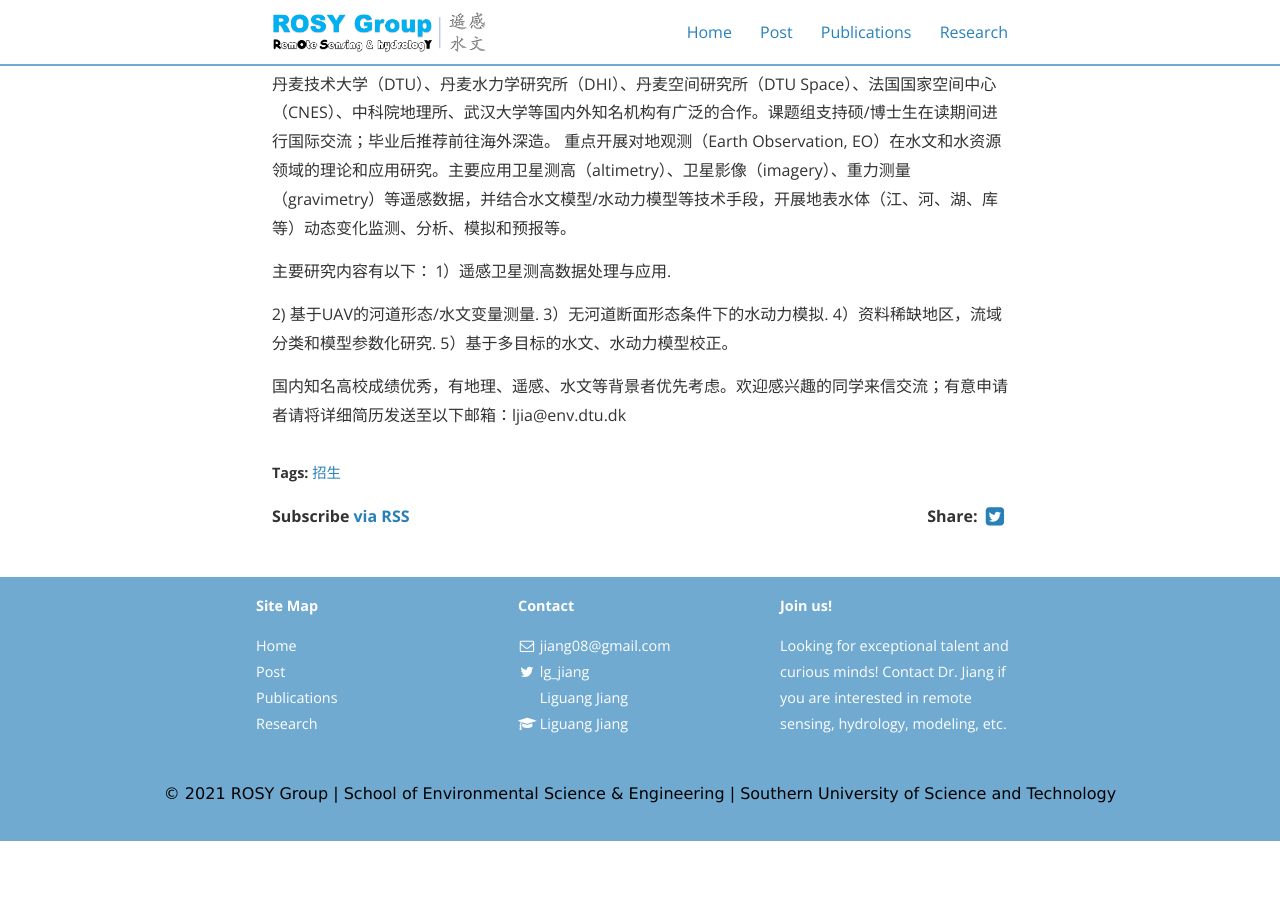
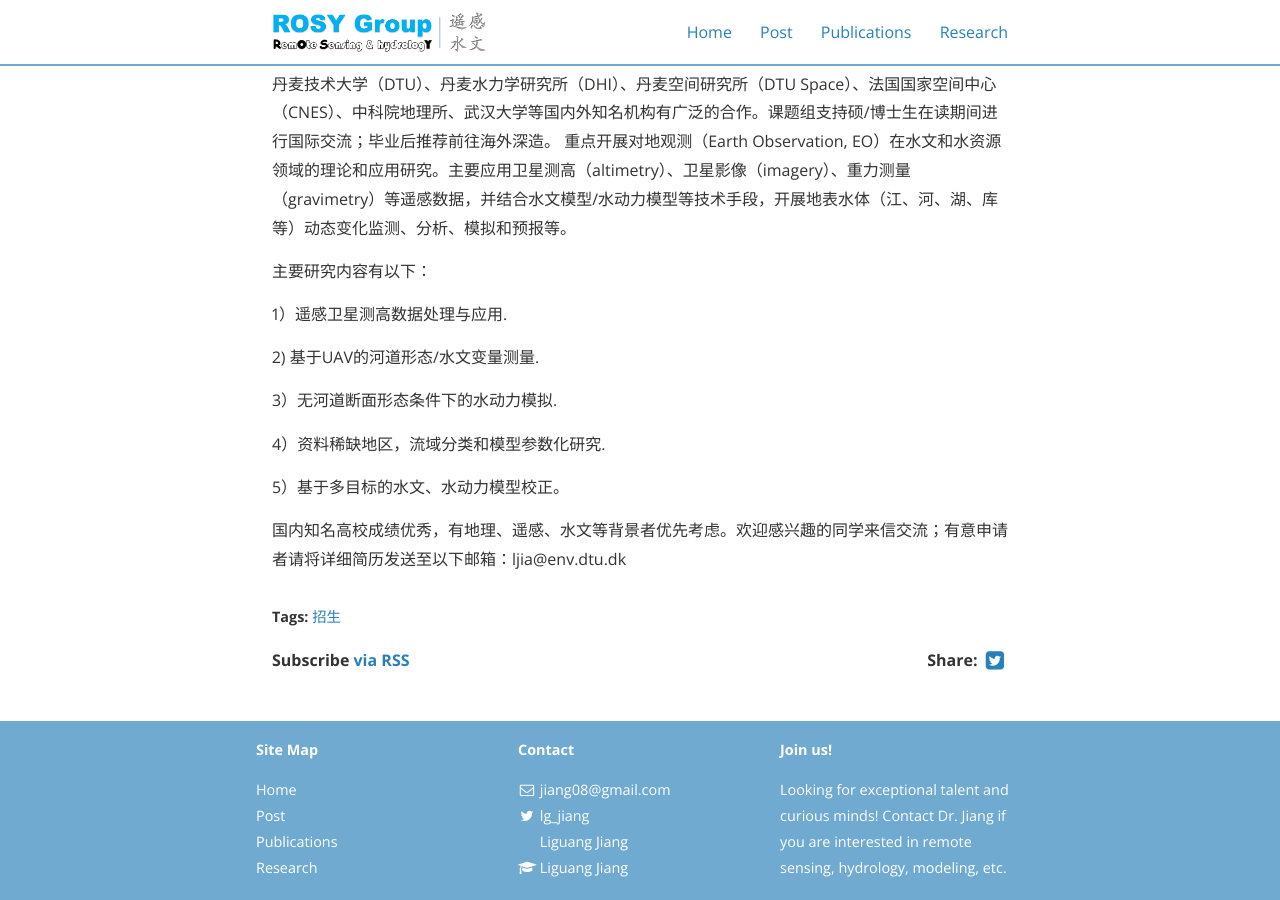
Before and after one commit to 12530/rshydro, a Jekyll site: the page built from _posts/2015-04-20-welcome-to-jekyll.markdown, in a window 1280 px wide and 900 px high, scrolled down 927 px. Built offline with Jekyll 4.4.1, drawn with Linux system fonts in a browser that asks for light colours; nearby versions of some CDN libraries; before the commit the page ends 1768 px from its top, so only the background shows below that; part of the change alters nothing that is shown.

```diff
--- a/_posts/2015-04-20-welcome-to-jekyll.markdown
+++ b/_posts/2015-04-20-welcome-to-jekyll.markdown
@@ -18,14 +18,20 @@ cover:  "/assets/instacode.png"
 重点开展对地观测（Earth Observation, EO）在水文和水资源领域的理论和应用研究。主要应用卫星测高（altimetry）、卫星影像（imagery）、重力测量（gravimetry）等遥感数据，并结合水文模型/水动力模型等技术手段，开展地表水体（江、河、湖、库等）动态变化监测、分析、模拟和预报等。
 
 主要研究内容有以下：
+
 1）遥感卫星测高数据处理与应用.
 
 2) 基于UAV的河道形态/水文变量测量.
+
 3）无河道断面形态条件下的水动力模拟.
+
 4）资料稀缺地区，流域分类和模型参数化研究.
+
 5）基于多目标的水文、水动力模型校正。
 
+
 国内知名高校成绩优秀，有地理、遥感、水文等背景者优先考虑。欢迎感兴趣的同学来信交流；有意申请者请将详细简历发送至以下邮箱：ljia@env.dtu.dk
+
 
 [jekyll]:      http://jekyllrb.com
 [jekyll-gh]:   https://github.com/jekyll/jekyll
@@ -34,9 +40,3 @@ cover:  "/assets/instacode.png"
 [lightbox]:    http://lokeshdhakar.com/projects/lightbox2/
 [jekyll-archive]: https://github.com/jekyll/jekyll-archives
 [liquid]: https://github.com/Shopify/liquid/wiki/Liquid-for-Designers
-
-<script>
-window.tooltips = window.tooltips || []
-window.tooltips.push(['#someId', { content: "This is the text of the tooltip!" }])
-window.tooltips.push(['#someOtherId', { content: "{% include tooltips/example.html %}", placement: "right" }])
-</script>
```
